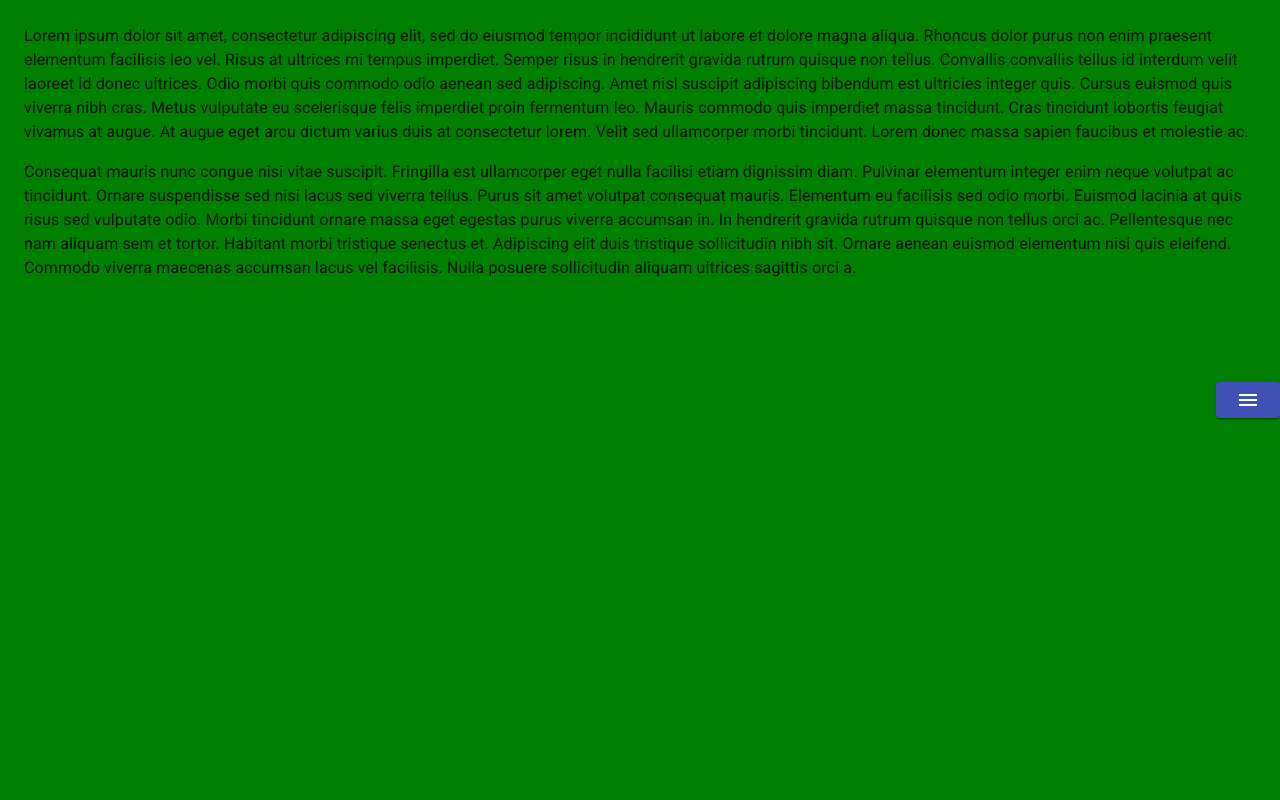
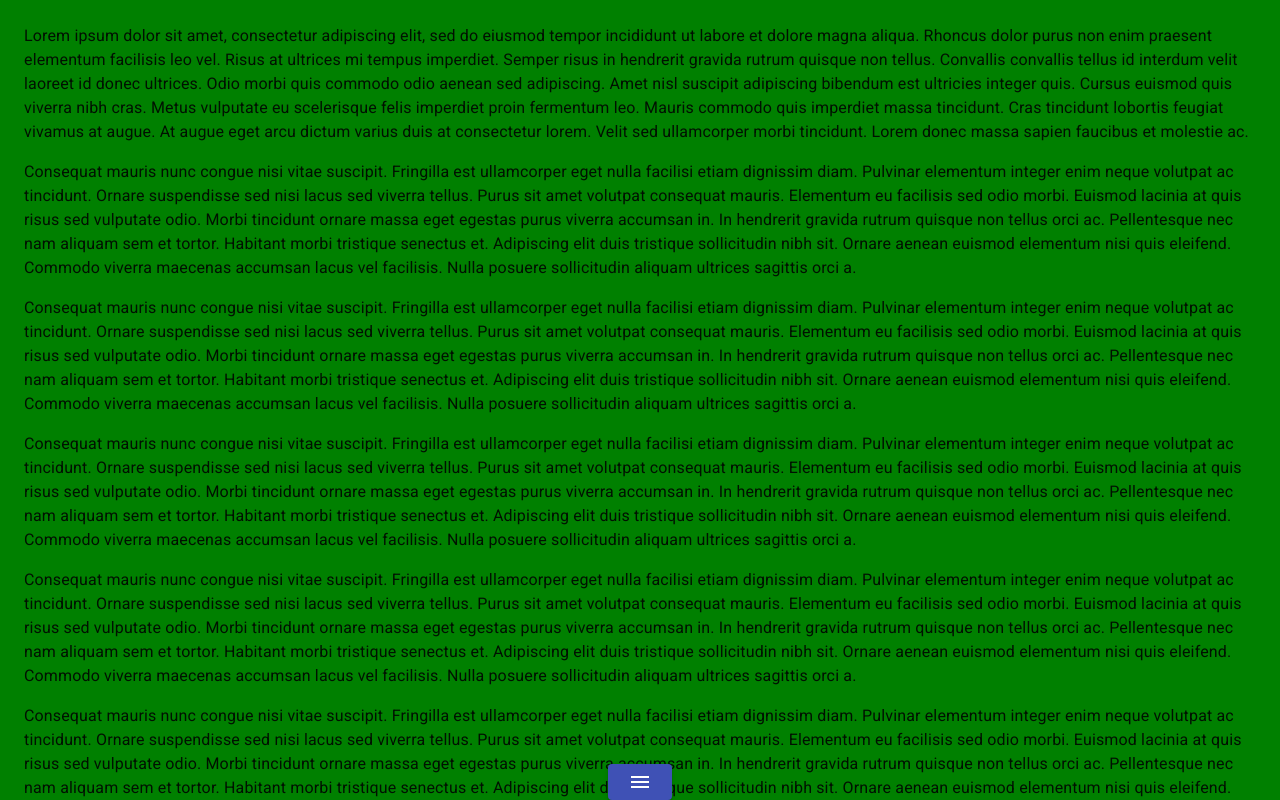
Before and after one commit to kneczaj/mui-examples, a React (Create React App) app: page / in a window 1280 px wide. Built offline with nearby package versions, Linux system fonts and the light colour scheme.

Commit message:
Fix scroll issues

```diff
--- a/src/App.tsx
+++ b/src/App.tsx
@@ -14,7 +14,6 @@
   main: {
     backgroundColor: 'green',
     padding: theme.spacing(3),
-    height: '100%'
   }
 }))
 
@@ -24,7 +23,7 @@
     <>
       <CssBaseline />
       <ContainerWithDrawer
-        anchor={'right'}
+        anchor={'bottom'}
         DrawerContent={Menu}
         size={240}
         className={classes.drawer}
@@ -55,6 +54,50 @@
             nibh sit. Ornare aenean euismod elementum nisi quis eleifend. Commodo viverra maecenas
             accumsan lacus vel facilisis. Nulla posuere sollicitudin aliquam ultrices sagittis orci a.
           </Typography>
+          <Typography paragraph>
+            Consequat mauris nunc congue nisi vitae suscipit. Fringilla est ullamcorper eget nulla
+            facilisi etiam dignissim diam. Pulvinar elementum integer enim neque volutpat ac
+            tincidunt. Ornare suspendisse sed nisi lacus sed viverra tellus. Purus sit amet volutpat
+            consequat mauris. Elementum eu facilisis sed odio morbi. Euismod lacinia at quis risus sed
+            vulputate odio. Morbi tincidunt ornare massa eget egestas purus viverra accumsan in. In
+            hendrerit gravida rutrum quisque non tellus orci ac. Pellentesque nec nam aliquam sem et
+            tortor. Habitant morbi tristique senectus et. Adipiscing elit duis tristique sollicitudin
+            nibh sit. Ornare aenean euismod elementum nisi quis eleifend. Commodo viverra maecenas
+            accumsan lacus vel facilisis. Nulla posuere sollicitudin aliquam ultrices sagittis orci a.
+          </Typography>
+          <Typography paragraph>
+            Consequat mauris nunc congue nisi vitae suscipit. Fringilla est ullamcorper eget nulla
+            facilisi etiam dignissim diam. Pulvinar elementum integer enim neque volutpat ac
+            tincidunt. Ornare suspendisse sed nisi lacus sed viverra tellus. Purus sit amet volutpat
+            consequat mauris. Elementum eu facilisis sed odio morbi. Euismod lacinia at quis risus sed
+            vulputate odio. Morbi tincidunt ornare massa eget egestas purus viverra accumsan in. In
+            hendrerit gravida rutrum quisque non tellus orci ac. Pellentesque nec nam aliquam sem et
+            tortor. Habitant morbi tristique senectus et. Adipiscing elit duis tristique sollicitudin
+            nibh sit. Ornare aenean euismod elementum nisi quis eleifend. Commodo viverra maecenas
+            accumsan lacus vel facilisis. Nulla posuere sollicitudin aliquam ultrices sagittis orci a.
+          </Typography>
+          <Typography paragraph>
+            Consequat mauris nunc congue nisi vitae suscipit. Fringilla est ullamcorper eget nulla
+            facilisi etiam dignissim diam. Pulvinar elementum integer enim neque volutpat ac
+            tincidunt. Ornare suspendisse sed nisi lacus sed viverra tellus. Purus sit amet volutpat
+            consequat mauris. Elementum eu facilisis sed odio morbi. Euismod lacinia at quis risus sed
+            vulputate odio. Morbi tincidunt ornare massa eget egestas purus viverra accumsan in. In
+            hendrerit gravida rutrum quisque non tellus orci ac. Pellentesque nec nam aliquam sem et
+            tortor. Habitant morbi tristique senectus et. Adipiscing elit duis tristique sollicitudin
+            nibh sit. Ornare aenean euismod elementum nisi quis eleifend. Commodo viverra maecenas
+            accumsan lacus vel facilisis. Nulla posuere sollicitudin aliquam ultrices sagittis orci a.
+          </Typography>
+          <Typography paragraph>
+            Consequat mauris nunc congue nisi vitae suscipit. Fringilla est ullamcorper eget nulla
+            facilisi etiam dignissim diam. Pulvinar elementum integer enim neque volutpat ac
+            tincidunt. Ornare suspendisse sed nisi lacus sed viverra tellus. Purus sit amet volutpat
+            consequat mauris. Elementum eu facilisis sed odio morbi. Euismod lacinia at quis risus sed
+            vulputate odio. Morbi tincidunt ornare massa eget egestas purus viverra accumsan in. In
+            hendrerit gravida rutrum quisque non tellus orci ac. Pellentesque nec nam aliquam sem et
+            tortor. Habitant morbi tristique senectus et. Adipiscing elit duis tristique sollicitudin
+            nibh sit. Ornare aenean euismod elementum nisi quis eleifend. Commodo viverra maecenas
+            accumsan lacus vel facilisis. Nulla posuere sollicitudin aliquam ultrices sagittis orci a.
+          </Typography>
         </main>
       </ContainerWithDrawer>
     </>
--- a/src/common/drawer/components/ContainerWithDrawer.tsx
+++ b/src/common/drawer/components/ContainerWithDrawer.tsx
@@ -49,11 +49,16 @@
       }
       return byOrientation[toOrientation(anchor)];
     },
-    content: ({ anchor }: StylesProps) => ({
-      flexGrow: 1,
+    contentContainer: ({ anchor }: StylesProps) => ({
+      flex: 1,
       position: 'relative',
-      flexDirection: getFlexDirection(anchor)
+      flexDirection: getFlexDirection(anchor),
+      overflow: 'auto'
     }),
+    content: {
+      height: '100%',
+      overflow: 'auto'
+    },
     toggleContainer: ({ anchor }: StylesProps) => ({
       position: 'absolute',
       [anchor]: 0,
@@ -108,9 +113,11 @@
         </Drawer>
       </DrawerContext.Provider>
       <div
-        className={classes.content}
+        className={classes.contentContainer}
       >
-        {children}
+        <div className={classes.content}>
+          {children}
+        </div>
         {showToggleButton &&
           <div className={classes.toggleContainer}>
             <ToggleButton
```
